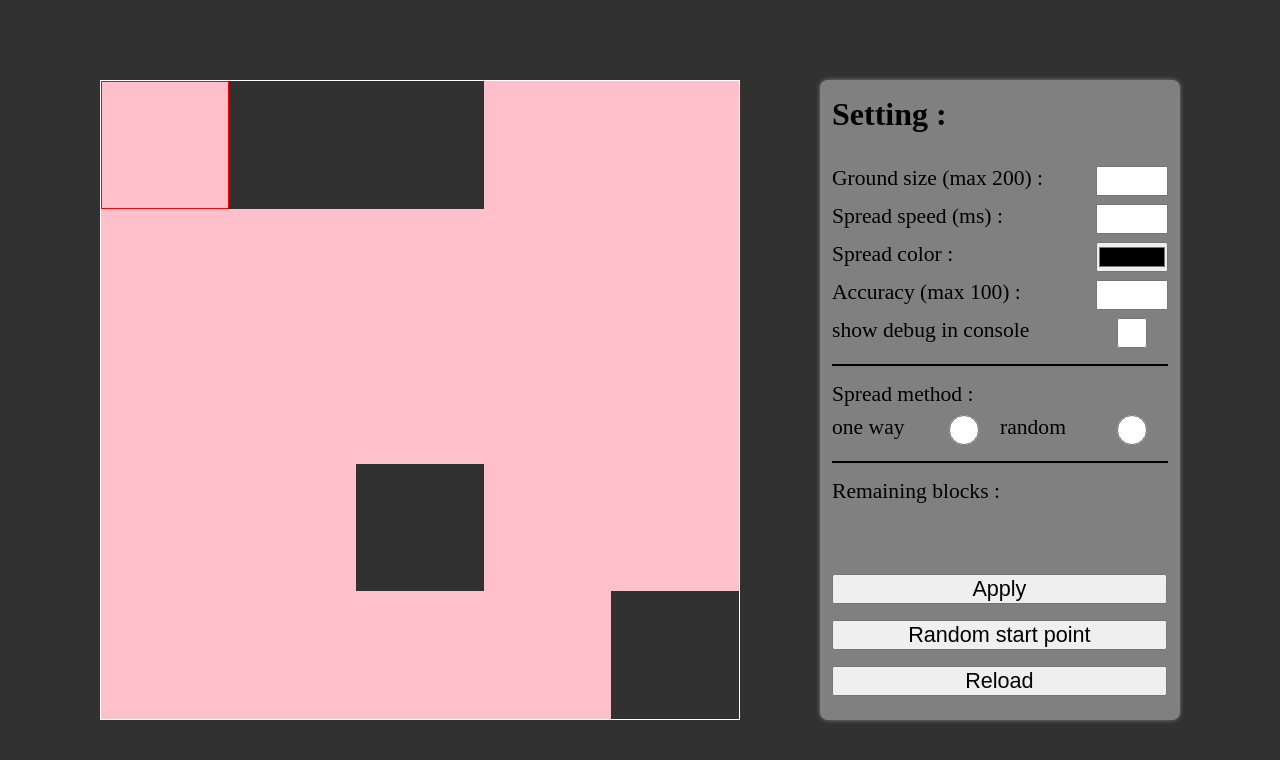
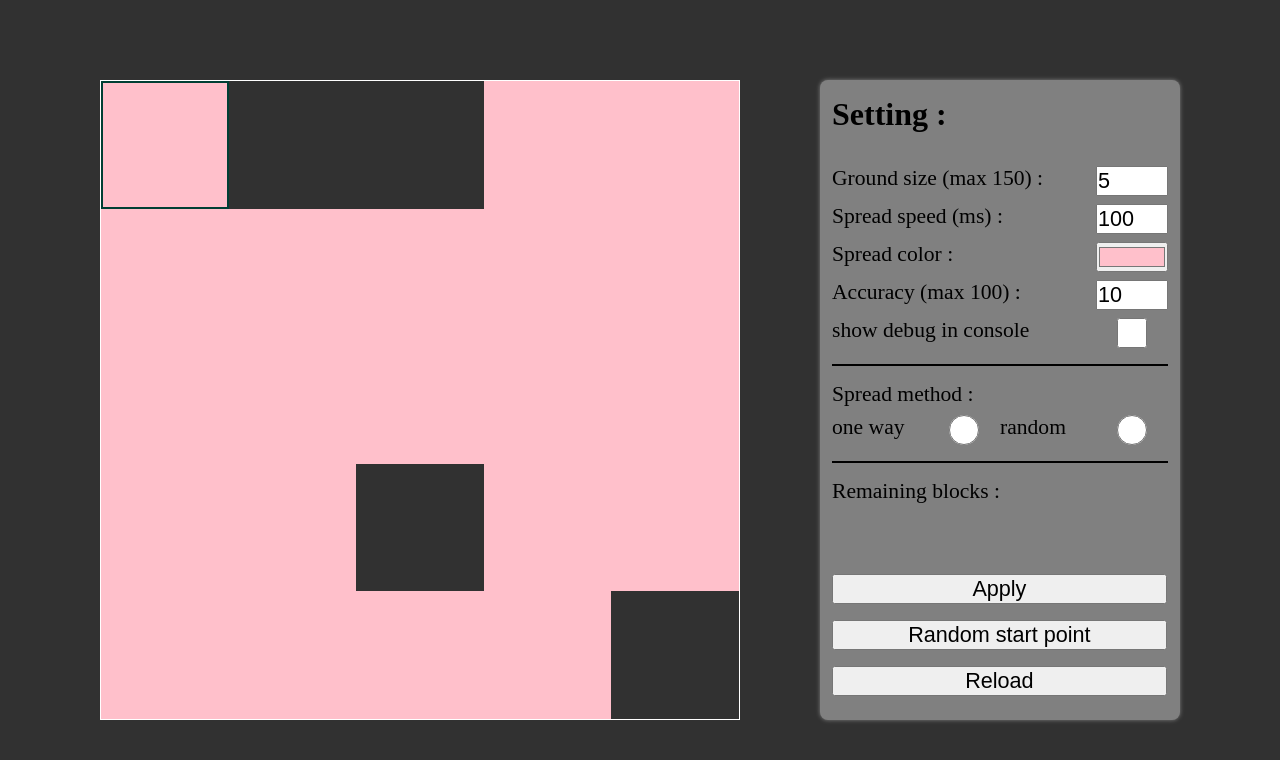
Before and after one commit to Ali-Sdg90/Spread-Color, a plain HTML site: page index.html in a window 1280 px wide. Both pictures are taken after a click on the element 164 px from the left and 144 px from the top of the page. Drawn offline with Linux system fonts and the light colour scheme.

Commit message:
fix setting / add oppositeColor / add hexToRgb / add createMaxLoopCounter

```diff
--- a/index.html
+++ b/index.html
@@ -13,7 +13,7 @@
             <p id="setting">Setting :</p>
             <br />
             <form>
-                <label for="game-size">Ground size (max 200) :</label>
+                <label for="game-size">Ground size (max 150) :</label>
                 <input type="number" name="game-size" id="game-size" />
             </form>
             <form>
--- a/script.js
+++ b/script.js
@@ -3,10 +3,26 @@ let endLoop;
 let gameSize = 5;
 let delay = 100;
 let maxLoopCounter = 10;
-let spreadColor = "pink";
 let Blockes;
+
+const hexToRgb = (hex) =>
+    hex
+        .replace(
+            /^#?([a-f\d])([a-f\d])([a-f\d])$/i,
+            (m, r, g, b) => "#" + r + r + g + g + b + b
+        )
+        .substring(1)
+        .match(/.{2}/g)
+        .map((x) => parseInt(x, 16));
+
+let spreadColorHEX = "#ffc0cb";
+let spreadColorRGB = `rgb(${hexToRgb(spreadColorHEX).join(", ")})`;
+document.getElementById("game-size").value = gameSize;
+document.getElementById("spread-speed").value = delay;
+document.getElementById("spread-color").value = spreadColorHEX;
+document.getElementById("game-accuracy").value = maxLoopCounter;
+
 function makeGround() {
-    console.log(gameBox.textContent);
     for (let i = 0; i < gameSize * gameSize; i++) {
         const addBlock = document.createElement("div");
         // addBlock.textContent = i;
@@ -15,16 +31,27 @@ function makeGround() {
     gameBox.style.gridTemplateRows = `repeat(${gameSize},1fr)`;
     gameBox.style.gridTemplateColumns = `repeat(${gameSize},1fr)`;
     Blockes = Array.from(document.querySelectorAll("#game-box div"));
+    for (let i in Blockes) {
+        Blockes[i].addEventListener("click", function () {
+            if (Blockes[i].style.background != spreadColorRGB) {
+                Blockes[i].style.background = spreadColorRGB;
+                Blockes[i].style.border = `0.25vh solid ${oppositeColor()}`;
+                endLoop = false;
+                wayFinder(i);
+            }
+        });
+    }
 }
 makeGround();
-for (let i in Blockes) {
-    Blockes[i].addEventListener("click", function () {
-        Blockes[i].style.background = spreadColor;
-        Blockes[i].style.border = "1px solid red";
-        endLoop = false;
-        wayFinder(i);
-    });
+
+function oppositeColor() {
+    let rgbNums = spreadColorRGB.split(",");
+    for (let i = 0; i < 3; i++) {
+        rgbNums[i] = 255 - rgbNums[i].replace(/[^0-9]/g, "");
+    }
+    return `rgb(${rgbNums[0]} ,${rgbNums[1]} ,${rgbNums[2]})`;
 }
+
 let randomDirection;
 function wayFinder(startPoint) {
     startPoint = Number(startPoint);
@@ -36,12 +63,12 @@ function wayFinder(startPoint) {
             if (
                 Blockes[startPoint - 1] &&
                 startPoint % gameSize != 0 &&
-                Blockes[startPoint - 1].style.background != spreadColor
+                Blockes[startPoint - 1].style.background != spreadColorRGB
             ) {
                 console.log(startPoint, "left");
                 setTimeout(() => {
                     wayFinder(startPoint - 1);
-                    Blockes[startPoint - 1].style.background = spreadColor;
+                    Blockes[startPoint - 1].style.background = spreadColorRGB;
                 }, delay);
             } else {
                 wayFinder(startPoint);
@@ -51,12 +78,12 @@ function wayFinder(startPoint) {
             if (
                 Blockes[startPoint + 1] &&
                 (startPoint + 1) % gameSize != 0 &&
-                Blockes[startPoint + 1].style.background != spreadColor
+                Blockes[startPoint + 1].style.background != spreadColorRGB
             ) {
                 console.log(startPoint, "right");
                 setTimeout(() => {
                     wayFinder(startPoint + 1);
-                    Blockes[startPoint + 1].style.background = spreadColor;
+                    Blockes[startPoint + 1].style.background = spreadColorRGB;
                 }, delay);
             } else {
                 wayFinder(startPoint);
@@ -65,13 +92,14 @@ function wayFinder(startPoint) {
         case 2: // down
             if (
                 Blockes[startPoint + gameSize] &&
-                Blockes[startPoint + gameSize].style.background != spreadColor
+                Blockes[startPoint + gameSize].style.background !=
+                    spreadColorRGB
             ) {
                 console.log(startPoint, "down");
                 setTimeout(() => {
                     wayFinder(startPoint + gameSize);
                     Blockes[startPoint + gameSize].style.background =
-                        spreadColor;
+                        spreadColorRGB;
                 }, delay);
             } else {
                 wayFinder(startPoint);
@@ -80,13 +108,14 @@ function wayFinder(startPoint) {
         case 3: // up
             if (
                 Blockes[startPoint - gameSize] &&
-                Blockes[startPoint - gameSize].style.background != spreadColor
+                Blockes[startPoint - gameSize].style.background !=
+                    spreadColorRGB
             ) {
                 console.log(startPoint, "up");
                 setTimeout(() => {
                     wayFinder(startPoint - gameSize);
                     Blockes[startPoint - gameSize].style.background =
-                        spreadColor;
+                        spreadColorRGB;
                 }, delay);
             } else {
                 wayFinder(startPoint);
@@ -95,9 +124,12 @@ function wayFinder(startPoint) {
     }
 }
 let last20Moves = [];
-for (let i = 0; i < maxLoopCounter; i++) {
-    last20Moves[i] = null;
+function createMaxLoopCounter() {
+    for (let i = 0; i < maxLoopCounter; i++) {
+        last20Moves[i] = null;
+    }
 }
+createMaxLoopCounter();
 function loopChecker(randomDirection) {
     let loopCounter = 0;
     for (let i of last20Moves) {
@@ -114,16 +146,27 @@ function loopChecker(randomDirection) {
         endLoop = false;
     }
 }
-const ev = document.createEvent("MouseEvent");
-
-for (let i = 0; i < 1; i++) {
-    // Blockes[Math.floor(Math.random() * Math.pow(gameSize, 2))].click();
-}
+// Blockes[Math.floor(Math.random() * Math.pow(gameSize, 2))].click();
 document.getElementById("apply").addEventListener("click", function () {
-    gameSize = document.getElementById("game-size").value;
-    // delay = document.getElementById("spread-speed").value;
-    // spreadColor = document.getElementById("spread-color").value;
-    // maxLoopCounter = document.getElementById("game-accuracy").value;
+    console.log(Blockes.length);
+    console.log(typeof gameSize, gameSize);
+    console.log(typeof delay, delay);
+    console.log(typeof spreadColorRGB, spreadColorRGB);
+    console.log(typeof spreadColorHEX, spreadColorHEX);
+    console.log(typeof maxLoopCounter, maxLoopCounter);
+    gameSize = Number(document.getElementById("game-size").value);
+    delay = Number(document.getElementById("spread-speed").value);
+    spreadColorHEX = document.getElementById("spread-color").value;
+    spreadColorRGB = `rgb(${hexToRgb(spreadColorHEX).join(", ")})`;
+    maxLoopCounter = Number(document.getElementById("game-accuracy").value);
+    gameBox.textContent = "";
     makeGround();
-    console.log(gameSize);
+    createMaxLoopCounter();
+    console.log("=========");
+    console.log(Blockes.length);
+    console.log(typeof gameSize, gameSize);
+    console.log(typeof delay, delay);
+    console.log(typeof spreadColorRGB, spreadColorRGB);
+    console.log(typeof spreadColorHEX, spreadColorHEX);
+    console.log(typeof maxLoopCounter, maxLoopCounter);
 });
--- a/style.css
+++ b/style.css
@@ -6,6 +6,7 @@
 }
 :root {
     --game-background: rgb(49, 49, 49);
+    /* color: #ffc0cb; */
 }
 body {
     background: var(--game-background);
```
